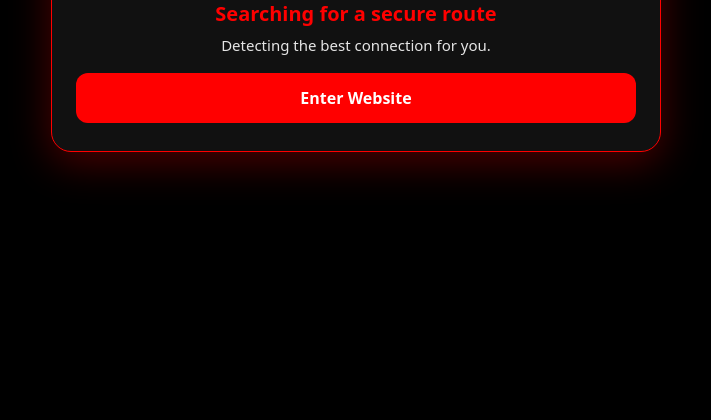
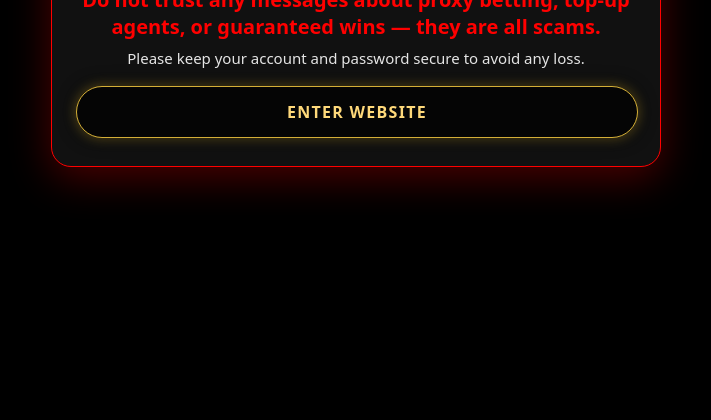
Before and after one commit to master-bi/m02-meo5ad, a plain HTML site: page index.html in a window 1280 px wide. Shown: the part 380-800 px from the top of the page, without its empty margins (284-995 px from the left). Drawn offline with Linux system fonts and the light colour scheme.

Commit message:
Update index.html

```diff
--- a/index.html
+++ b/index.html
@@ -36,20 +36,39 @@
     }
     h1 { font-size:20px; margin:10px 0 8px; color:#FF0000; font-weight:bold; }
     p  { margin:4px 0; color:#e5e5e5; font-size:15px; }
+
+    /* 黑金版按鈕 */
     .btn-enter {
       margin-top:18px;
       display:block;
       width:100%;
       padding:14px 0;
-      background:#FF0000;
-      color:#ffffff;
+      background:#050505;
+      border-radius:999px;
+      border:1px solid #D4AF37;              /* 金色邊框 */
+      color:#FFD97A;                          /* 金色文字 */
       font-size:16px;
       font-weight:bold;
-      border-radius:12px;
       text-decoration:none;
+      letter-spacing:0.08em;
+      text-transform:uppercase;
+      box-shadow:
+        0 0 18px rgba(0,0,0,.8),
+        0 0 12px rgba(212,175,55,.6);        /* 金色光暈 */
+      transition:background .2s ease, box-shadow .2s ease, transform .15s ease;
     }
     .btn-enter:hover {
-      background:#d40000;
+      background:#101010;
+      box-shadow:
+        0 0 24px rgba(0,0,0,.9),
+        0 0 18px rgba(255,215,128,.9);
+      transform:translateY(-1px);
+    }
+    .btn-enter:active {
+      transform:translateY(0);
+      box-shadow:
+        0 0 14px rgba(0,0,0,.9),
+        0 0 10px rgba(212,175,55,.7);
     }
   </style>
 </head>
@@ -57,10 +76,10 @@
 <body>
   <main class="wrap">
     <img class="logo" src="./ofa168-logo-300.png" alt="Logo"/>
-    <h1 id="t-title">Searching for a secure route</h1>
-    <p id="t-desc">Detecting the best connection for you.</p>
+    <h1 id="t-title">Please do not trust any proxy betting or top-up services, they are scams.</h1>
+    <p id="t-desc">Please keep your account and password secure to avoid any loss.</p>
 
-    <!-- 手動跳轉按鈕 -->
+    <!-- 黑金版手動跳轉按鈕 -->
     <a id="enterBtn" class="btn-enter" href="#">
       進入官網
     </a>
@@ -69,14 +88,14 @@
   <script>
     const OFFICIAL_URL = 'https://fbads.ofa168my.com/login?id=register';
 
-    /* 多語系設定：新增 enterBtn */
+    // 多語系：已改成防詐提醒內容
     const I18N = {
       'en': {
         htmlLang: 'en',
         titleTag: 'MT Interactive Platform',
         metaDesc: 'A brand new entertainment platform with multiple interactive modes',
-        h1: 'Searching for a secure route',
-        p: 'Detecting the best connection for you.',
+        h1: 'Do not trust any messages about proxy betting, top-up agents, or guaranteed wins — they are all scams.',
+        p: 'Please keep your account and password secure to avoid any loss.',
         btn: 'Enter Website',
         alt: 'Logo'
       },
@@ -84,8 +103,8 @@
         htmlLang: 'zh-Hant',
         titleTag: 'MT真人互動平台',
         metaDesc: '全新的娛樂平台，多種互動模式',
-        h1: '正在尋找安全路線中',
-        p: '正在為您檢測最佳連線。',
+        h1: '請勿相信任何代操、代儲、穩贏等訊息，皆為詐騙。',
+        p: '請妥善保管帳號密碼，以免造成損失。',
         btn: '進入官網',
         alt: '標誌'
       },
@@ -93,8 +112,8 @@
         htmlLang: 'zh-CN',
         titleTag: 'MT真人互动平台',
         metaDesc: '全新的娱乐平台，多种互动模式',
-        h1: '正在寻找安全线路中',
-        p: '正在为您检测最佳连接。',
+        h1: '请勿相信任何代操、代储、稳赢等信息，皆为诈骗。',
+        p: '请妥善保管账号密码，以免造成损失。',
         btn: '进入官网',
         alt: '标志'
       },
@@ -102,8 +121,8 @@
         htmlLang: 'zh-HK',
         titleTag: 'MT 互動平台',
         metaDesc: '全新娛樂平台，多種互動模式',
-        h1: '緊搵緊安全路線中',
-        p: '幫你檢測最穩陣嘅連線。',
+        h1: '請勿相信任何代操、代儲、穩贏等訊息，全部都係詐騙。',
+        p: '請妥善保管帳號同密碼，以免造成損失。',
         btn: '進入官網',
         alt: '標誌'
       },
@@ -111,8 +130,8 @@
         htmlLang: 'km',
         titleTag: 'វេទិកាអន្តរកម្ម MT',
         metaDesc: 'វេទិកាកម្សាន្តថ្មីមួយ មានរបៀបអន្តរកម្មជាច្រើន',
-        h1: 'កំពុងស្វែងរកផ្លូវសុវត្ថិភាព',
-        p: 'កំពុងកំណត់ការតភ្ជាប់ល្អបំផុតសម្រាប់អ្នក។',
+        h1: 'សូមកុំជឿលើសារណាមួយអំពីសេវាកម្មលេងជំនួស ដាក់ប្រាក់ជំនួស ឬការធានាឈ្នះ មូលដ្ឋានទាំងអស់គឺជាការលួចបោក។',
+        p: 'សូមរក្សាគណនី និងពាក្យសម្ងាត់របស់អ្នកឲ្យមានសុវត្ថិភាព ដើម្បីជៀសវាងការខាតបង់។',
         btn: 'ចូលទៅគេហទំព័រ',
         alt: 'ឡូហ្គោ'
       },
@@ -120,8 +139,8 @@
         htmlLang: 'vi',
         titleTag: 'Nền tảng tương tác MT',
         metaDesc: 'Nền tảng giải trí mới với nhiều chế độ tương tác',
-        h1: 'Đang tìm tuyến đường an toàn',
-        p: 'Đang kiểm tra kết nối tốt nhất cho bạn.',
+        h1: 'Vui lòng không tin vào bất kỳ dịch vụ uỷ thác chơi hộ, nạp hộ hay cam kết thắng nào, tất cả đều là lừa đảo.',
+        p: 'Hãy giữ kín tài khoản và mật khẩu để tránh thiệt hại.',
         btn: 'Vào trang chính',
         alt: 'Biểu trưng'
       },
@@ -129,8 +148,8 @@
         htmlLang: 'th',
         titleTag: 'แพลตฟอร์มโต้ตอบ MT',
         metaDesc: 'แพลตฟอร์มความบันเทิงรูปแบบใหม่ มีโหมดโต้ตอบหลากหลาย',
-        h1: 'กำลังค้นหาเส้นทางที่ปลอดภัย',
-        p: 'กำลังตรวจสอบการเชื่อมต่อที่ดีที่สุดให้คุณ',
+        h1: 'โปรดอย่าเชื่อบริการรับปั่น รับฝาก หรือการันตีว่าได้กำไรชัวร์ ข้อความลักษณะนี้ล้วนเป็นมิจฉาชีพ',
+        p: 'กรุณาเก็บรักษาบัญชีและรหัสผ่านให้ปลอดภัย เพื่อหลีกเลี่ยงความเสียหาย',
         btn: 'เข้าสู่เว็บไซต์',
         alt: 'โลโก้'
       },
@@ -138,8 +157,8 @@
         htmlLang: 'ms',
         titleTag: 'Platform Interaktif MT',
         metaDesc: 'Platform hiburan baharu dengan pelbagai mod interaktif',
-        h1: 'Sedang mencari laluan yang selamat',
-        p: 'Sedang mengesan sambungan terbaik untuk anda.',
+        h1: 'Jangan percayai sebarang tawaran khidmat main akaun, tambah nilai bagi pihak anda atau janji menang pasti; semuanya adalah penipuan.',
+        p: 'Sila lindungi akaun dan kata laluan anda dengan baik bagi mengelakkan kerugian.',
         btn: 'Masuk Laman Rasmi',
         alt: 'Logo'
       }
```
